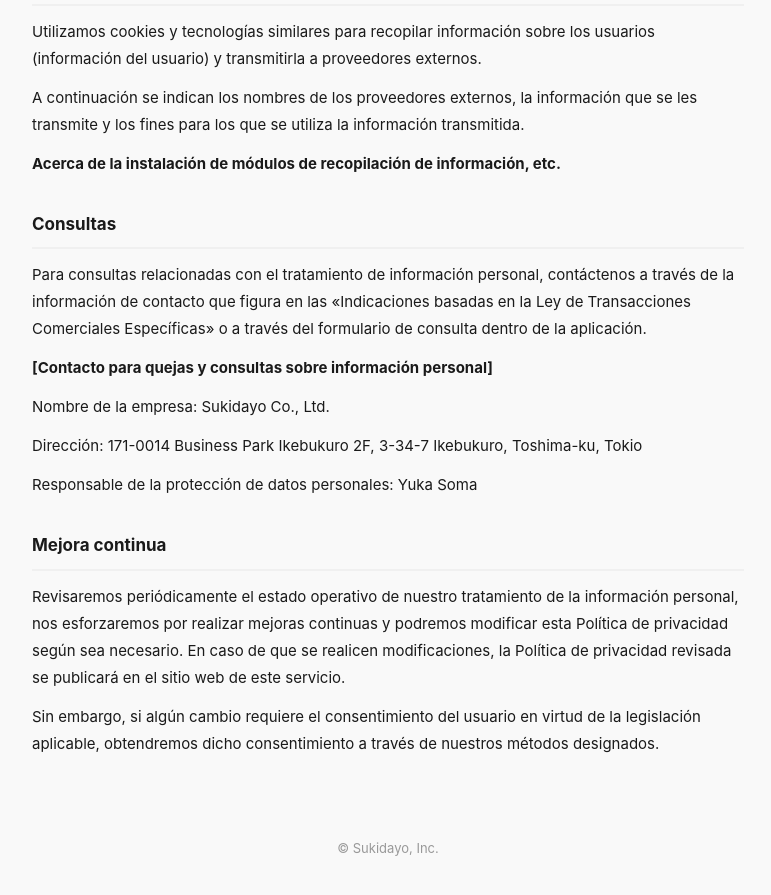
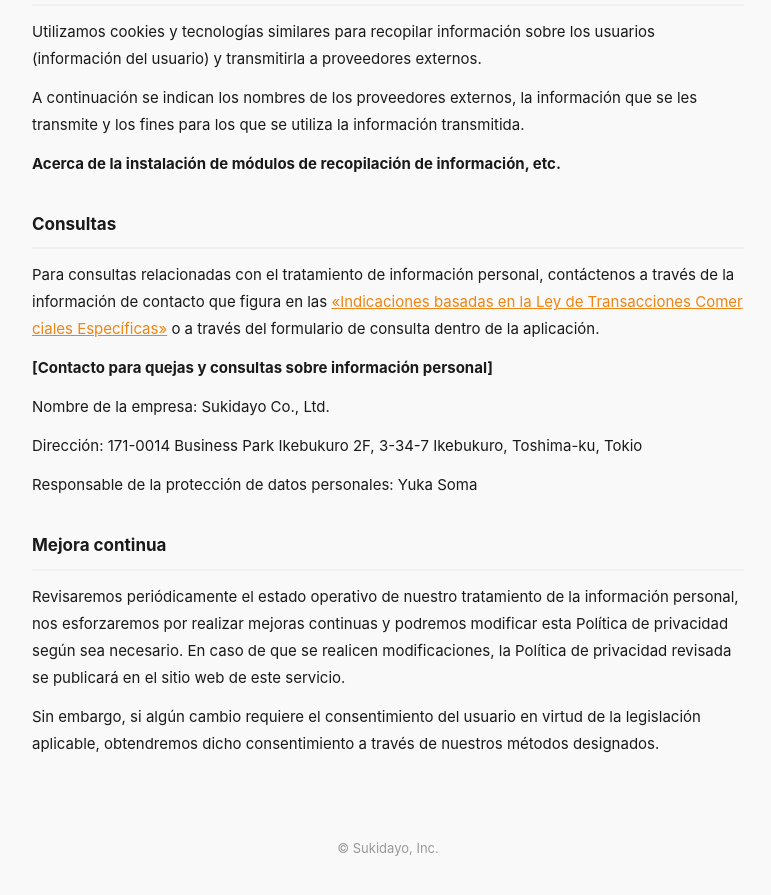
Before and after one commit to Sukidayo-app/announcements, a Jekyll site: the page built from privacy/es/index.md, in a window 1280 px wide and 900 px high, scrolled down 8460 px. Shown: the top 895 px of the window, without its empty margins (252-1023 px from the left). Built offline with Jekyll 4.4.1, drawn with Linux system fonts in a browser that asks for light colours; some of the changed lines change nothing that is shown.

Commit message:
プライバシーポリシー：特商法表記にリンクを追加

```diff
--- a/privacy/es/index.md
+++ b/privacy/es/index.md
@@ -180,7 +180,7 @@
 
 ## Consultas
 
-Para consultas relacionadas con el tratamiento de información personal, contáctenos a través de la información de contacto que figura en las «Indicaciones basadas en la Ley de Transacciones Comerciales Específicas» o a través del formulario de consulta dentro de la aplicación.
+Para consultas relacionadas con el tratamiento de información personal, contáctenos a través de la información de contacto que figura en las [«Indicaciones basadas en la Ley de Transacciones Comerciales Específicas»](https://sukidayo-app.github.io/announcements/tokushoho/) o a través del formulario de consulta dentro de la aplicación.
 
 **[Contacto para quejas y consultas sobre información personal]**
 
```
